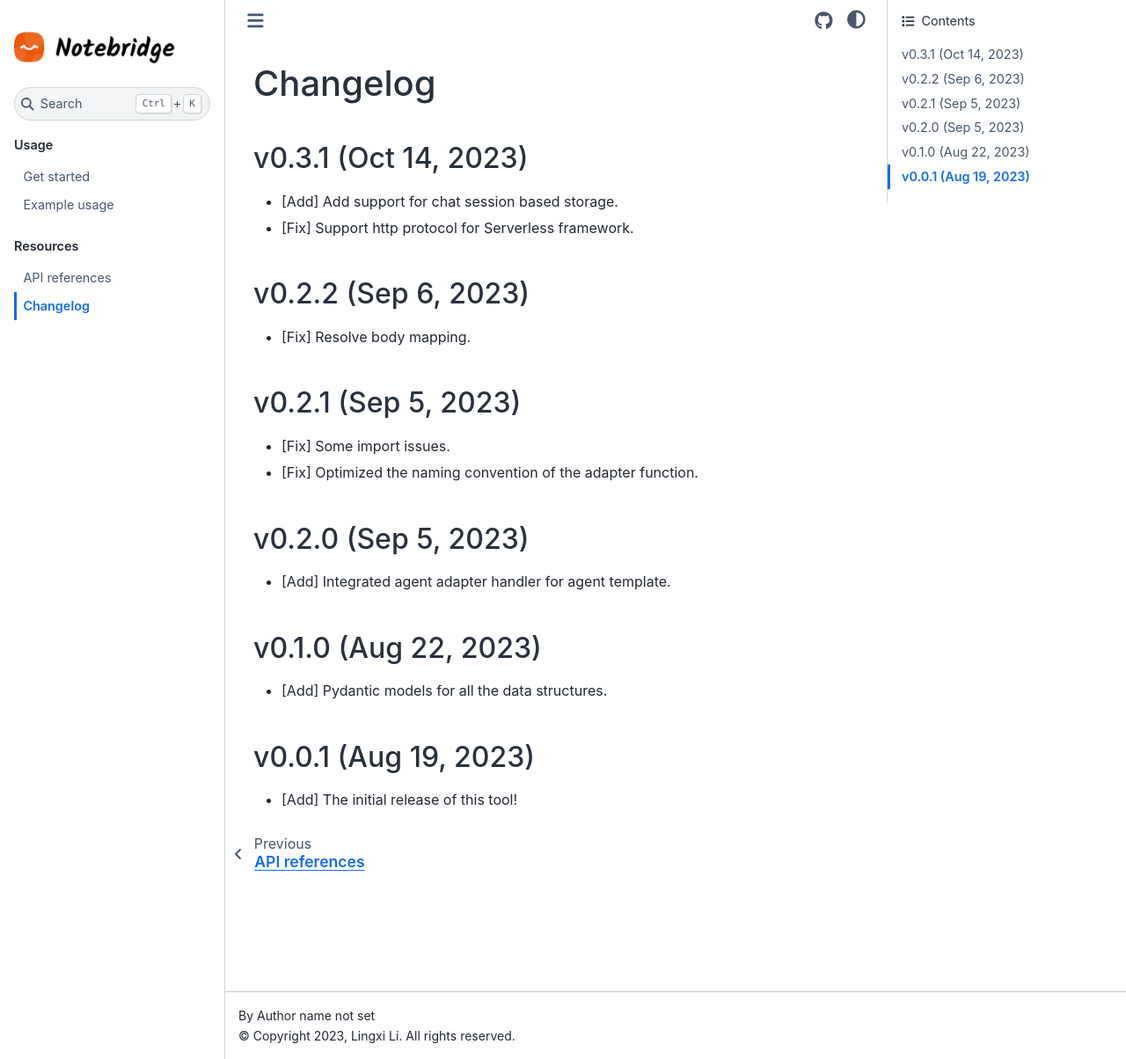
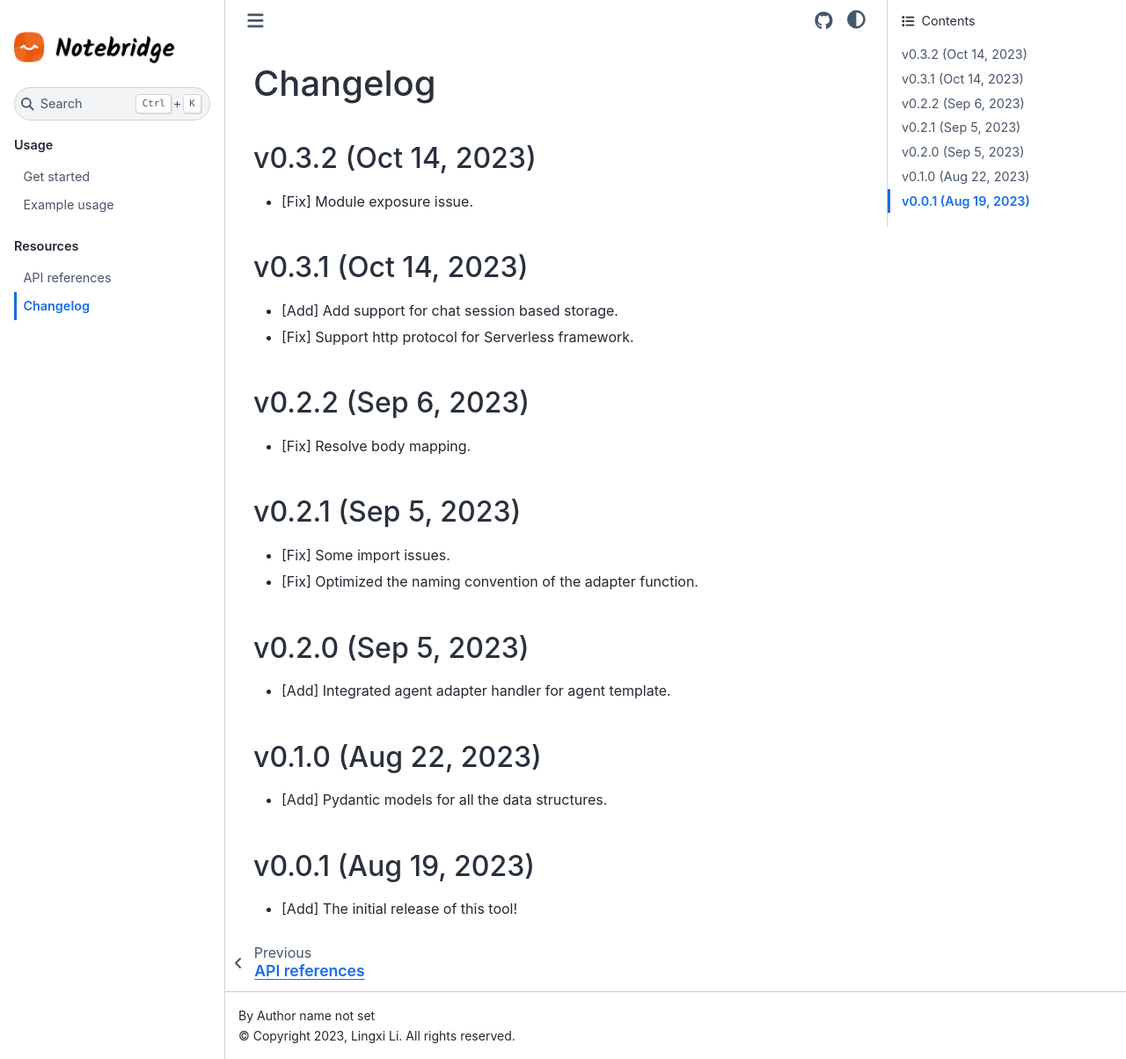
Before and after one commit to lilingxi01/notebridge, a Sphinx documentation site: the page built from docs/source/resources/changelog.md, in a window 1280 px wide and 1204 px high. Shown: the whole window at 88% size. Built offline with Sphinx 7.4.7 and the Sphinx Book theme 1.1.4, drawn with Linux system fonts in a browser that asks for light colours.

Commit message:
fix: module exposure issue.

```diff
--- a/docs/source/resources/api-references.rst
+++ b/docs/source/resources/api-references.rst
@@ -5,5 +5,5 @@ API references
    Please note that all unstable APIs that are marked with ``@unstable`` in code will also be marked as **Unstable** in this page.
 
 .. automodule:: notebridge
-   :members: Bridge
+   :members: Bridge, ChatMessage, ChatContext, AgentResponse
    :undoc-members:
--- a/docs/source/resources/changelog.md
+++ b/docs/source/resources/changelog.md
@@ -1,4 +1,7 @@
 # Changelog
+
+## v0.3.2 (Oct 14, 2023)
+* [Fix] Module exposure issue.
 
 ## v0.3.1 (Oct 14, 2023)
 * [Add] Add support for chat session based storage.
--- a/notebridge/__init__.py
+++ b/notebridge/__init__.py
@@ -1,2 +1,2 @@
-from .bridge import Bridge, ChatMessage, ChatContext
+from .bridge import Bridge, ChatMessage, ChatContext, AgentResponse
 from .executor import make_executor
--- a/pyproject.toml
+++ b/pyproject.toml
@@ -1,6 +1,6 @@
 [tool.poetry]
 name = "notebridge"
-version = "0.3.1"
+version = "0.3.2"
 description = "Notebridge is a tool to connect NoteAid app to your user-defined agent."
 authors = ["Lingxi Li <hi@lingxi.li>"]
 license = "MIT"
```
